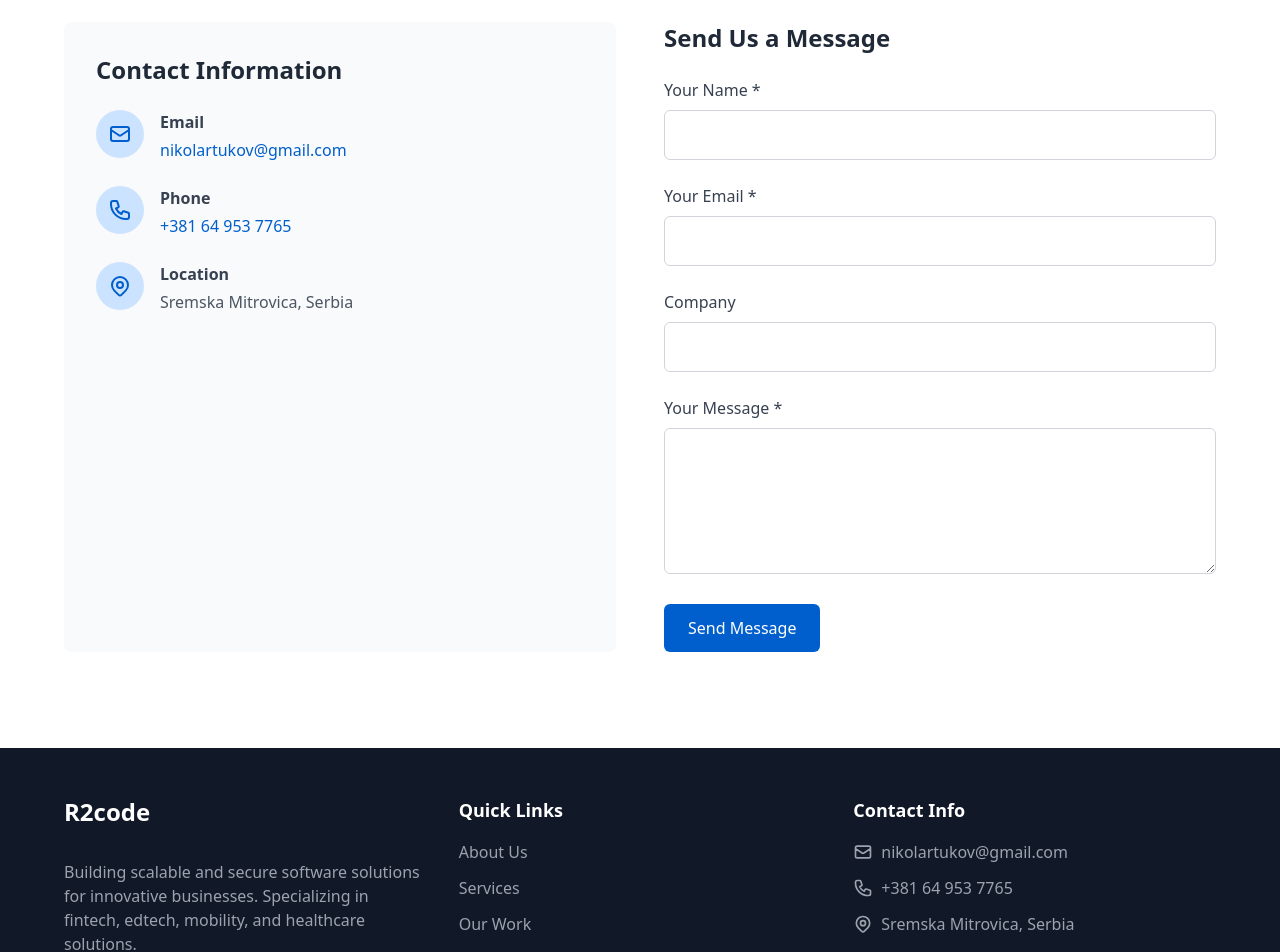
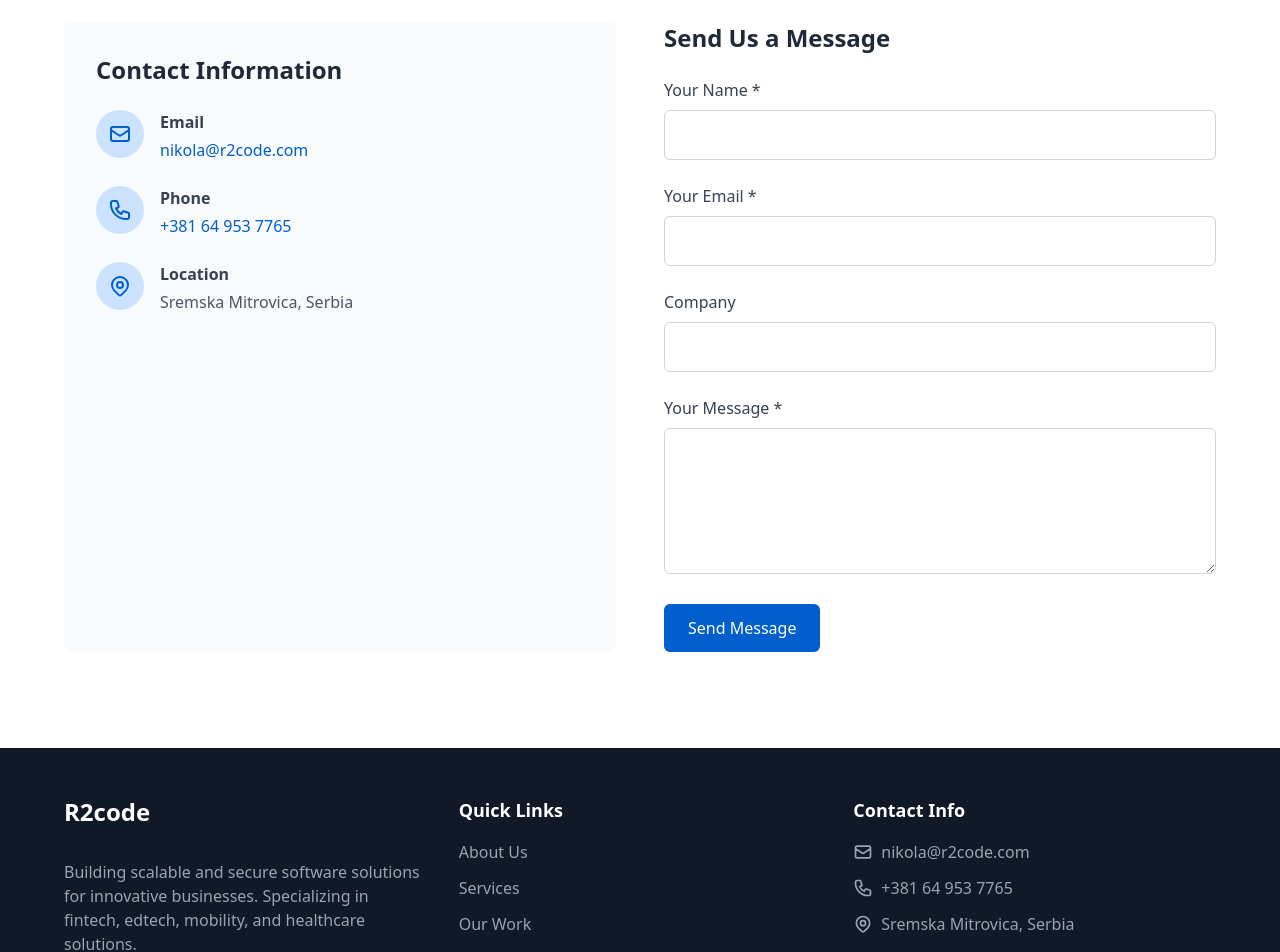
Before and after one commit to artukov/r2code, a Next.js app: page / in a window 1280 px wide. Shown: the part 4760-5712 px from the top of the page. Built offline with nearby package versions, Linux system fonts and the light colour scheme.

Commit message:
Added new email

```diff
--- a/src/app/layout.tsx
+++ b/src/app/layout.tsx
@@ -113,7 +113,7 @@ export default function RootLayout({
               "addressLocality": "Sremska Mitrovica",
               "addressCountry": "Serbia"
             },
-            "email": "nikolartukov@gmail.com",
+            "email": "nikola@r2code.com",
             "telephone": "+381 64 953 7765",
             "priceRange": "$$",
             "serviceArea": "Worldwide",
--- a/src/components/ContactSection.tsx
+++ b/src/components/ContactSection.tsx
@@ -86,7 +86,7 @@ export default function ContactSection() {
                   </div>
                   <div>
                     <h4 className="font-bold text-gray-700 mb-1">Email</h4>
-                    <a href="mailto:nikolartukov@gmail.com" className="text-blue-600 hover:underline">nikolartukov@gmail.com</a>
+                    <a href="mailto:nikola@r2code.com" className="text-blue-600 hover:underline">nikola@r2code.com</a>
                   </div>
                 </div>
 
--- a/src/components/Footer.tsx
+++ b/src/components/Footer.tsx
@@ -58,7 +58,7 @@ export default function Footer() {
                   <svg xmlns="http://www.w3.org/2000/svg" className="h-5 w-5 text-gray-400 mr-2 mt-0.5" fill="none" viewBox="0 0 24 24" stroke="currentColor">
                     <path strokeLinecap="round" strokeLinejoin="round" strokeWidth={2} d="M3 8l7.89 5.26a2 2 0 002.22 0L21 8M5 19h14a2 2 0 002-2V7a2 2 0 00-2-2H5a2 2 0 00-2 2v10a2 2 0 002 2z" />
                   </svg>
-                  <a href="mailto:nikolartukov@gmail.com" className="text-gray-400 hover:text-white transition-colors">nikolartukov@gmail.com</a>
+                  <a href="mailto:nikola@r2code.com" className="text-gray-400 hover:text-white transition-colors">nikola@r2code.com</a>
                 </li>
                 <li className="flex items-start">
                   <svg xmlns="http://www.w3.org/2000/svg" className="h-5 w-5 text-gray-400 mr-2 mt-0.5" fill="none" viewBox="0 0 24 24" stroke="currentColor">
```
Also changed, not shown: 1 other file (tests, documents, lock files or other folders).
